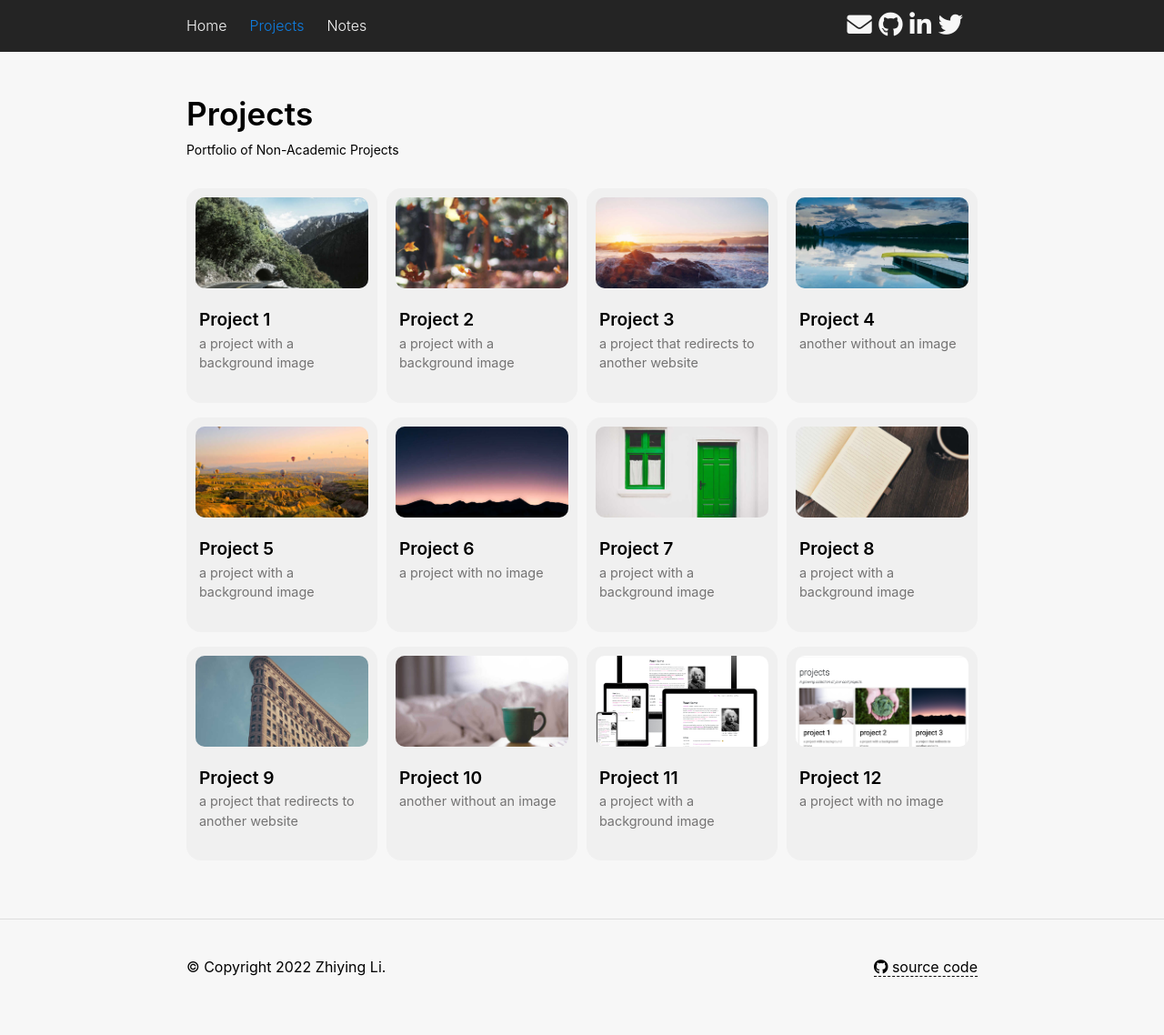
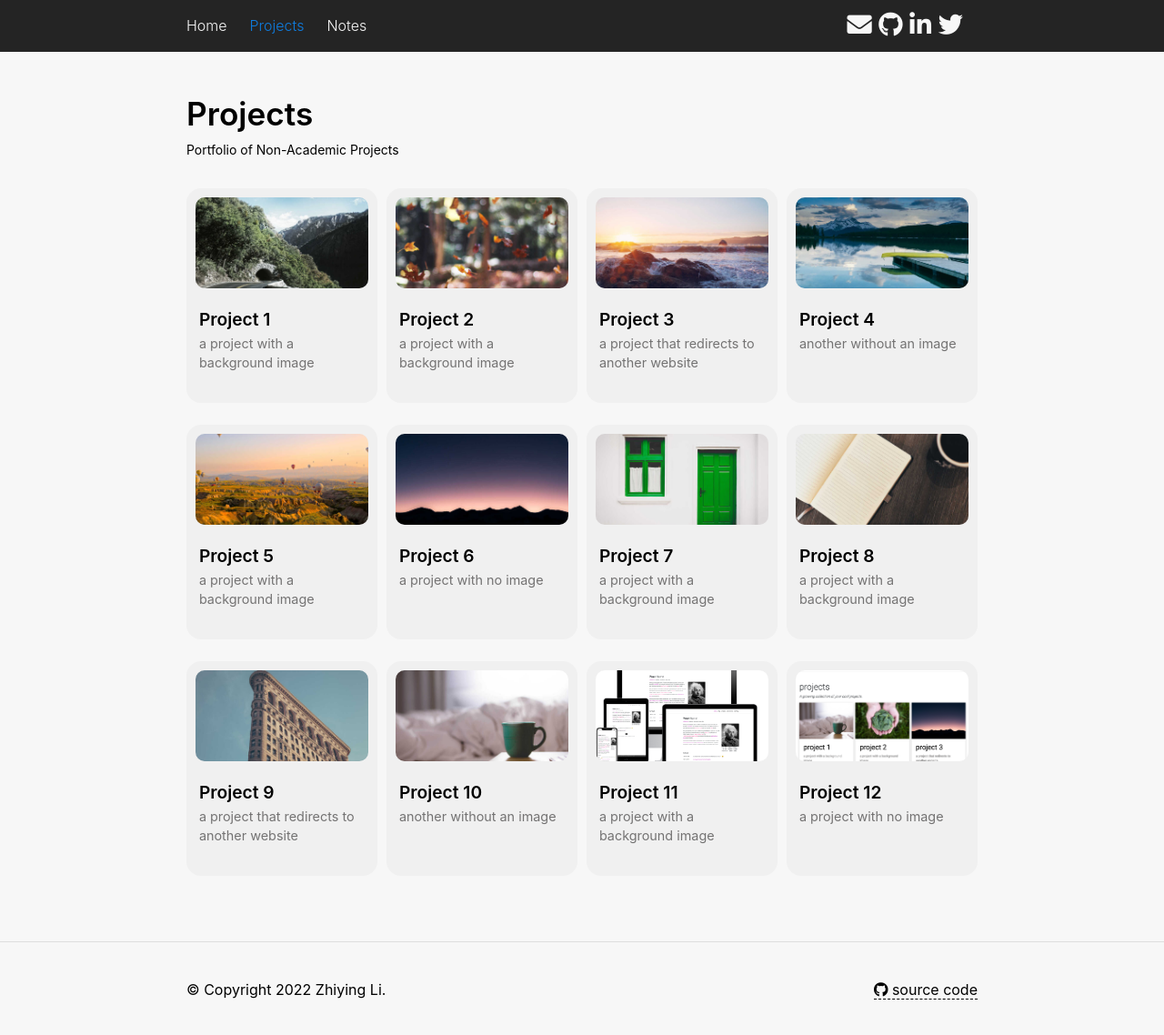
Before and after one commit to zhiyingli97/zhiyingli97.github.io, a Jekyll site: the page built from _pages/projects.md, in a window 1280 px wide and 1150 px high. Shown: the top 1138 px of the window at 91% size. Built offline with Jekyll 4.4.1, drawn with Linux system fonts in a browser that asks for light colours; full-size pictures stand in for the smaller copies a plugin makes; comment, search, counter and statistics services are not loaded; a style sheet for code colours, icons or effects is not loaded.

Commit message:
update 20220917

```diff
--- a/_includes/projects.html
+++ b/_includes/projects.html
@@ -6,6 +6,7 @@
   {%- else -%}
     <a href="{{ project.url | relative_url }}">
   {%- endif %}
+      <div class="card-container">
         <div class="card hoverable">
           {%- if project.img %}
             {%- include figure.html
@@ -17,5 +18,7 @@
             <p class="card-text">{{ project.description }}</p>
           </div>
         </div>
+      </div>
+
     </a>
 </div>
--- a/_sass/_base.scss
+++ b/_sass/_base.scss
@@ -431,9 +431,9 @@ footer.sticky-bottom {
     }
   }
 
-  // .card-container{
-  //   min-height: 400px;
-  // }
+  .card-container{
+    min-height: 260px;
+  }
 
   .card {
     background-color: var(--global-card-bg-color);
```
